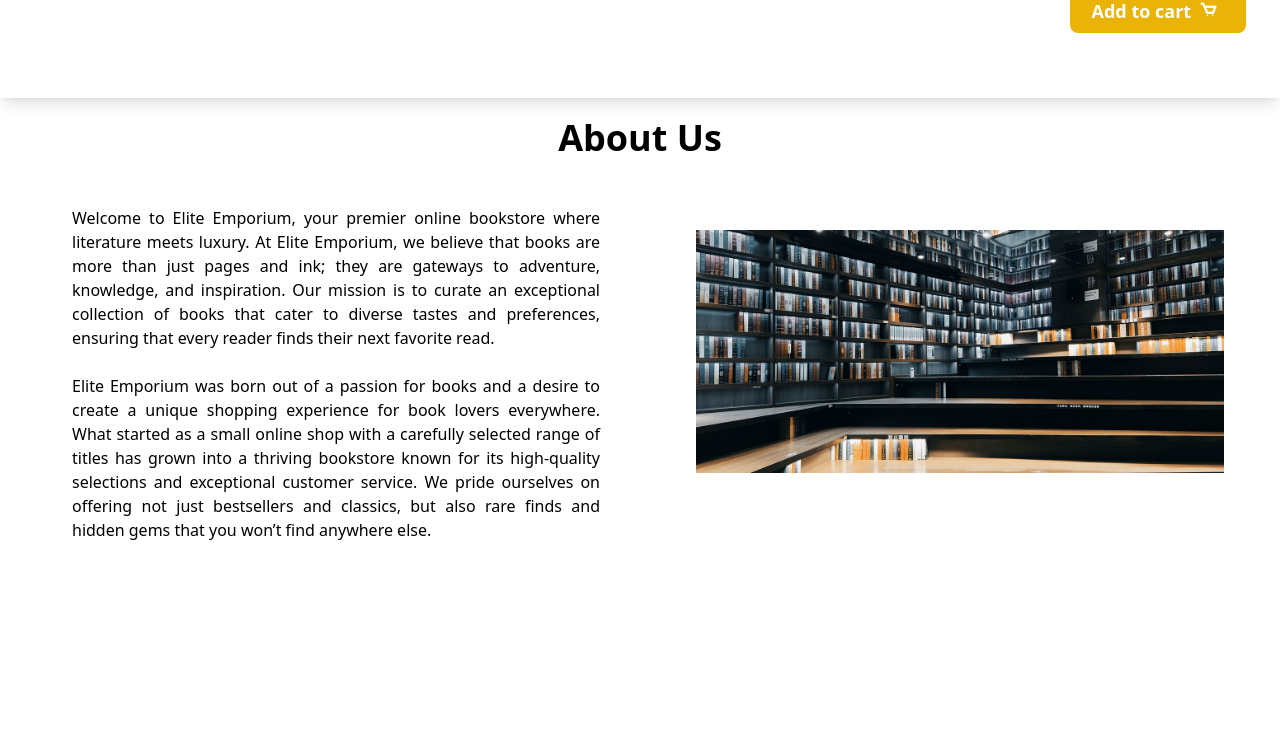
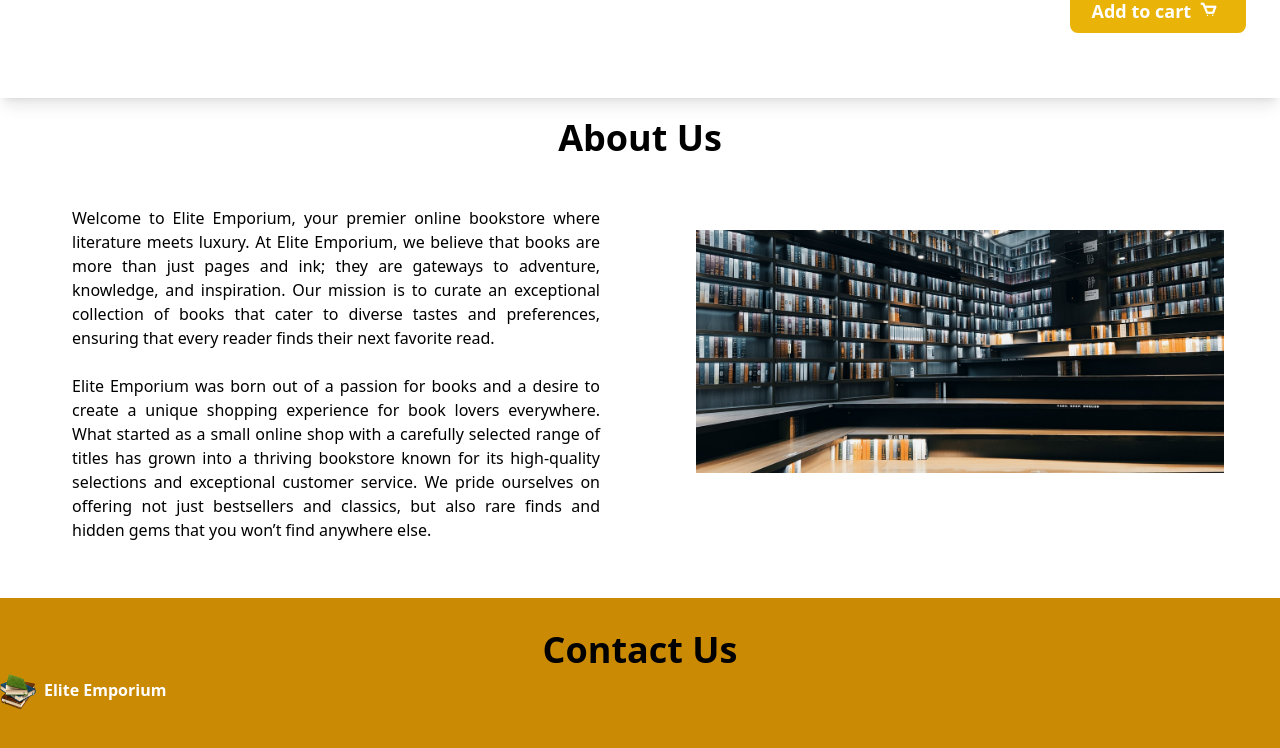
Before and after one commit to AlishaAroob/elite-emporium, a React (Create React App) app: page / in a window 1280 px wide. Shown: the part 904-1652 px from the top of the page. Before the commit the page ends 1502 px from the top, so only its background shows below. Built offline with nearby package versions, Linux system fonts and the light colour scheme.

Commit message:
Styling Contact Us

```diff
--- a/src/Components/Contact.js
+++ b/src/Components/Contact.js
@@ -1,5 +1,13 @@
 import React from "react";
-
+import logo1 from "./Assets/logo1.png";
 export default function Contact() {
-  return <div></div>;
+  return (
+    <div className="Section3 min-h-[500px] bg-yellow-600">
+      <h1 className="font-bold text-4xl text-center pt-8"> Contact Us</h1>
+      <span className="flex  space-x-2">
+        <img className="h-9 w-9 my-1" src={logo1} alt="" />
+        <h1 className="font-bold text-white my-2">Elite Emporium</h1>
+      </span>
+    </div>
+  );
 }
```
